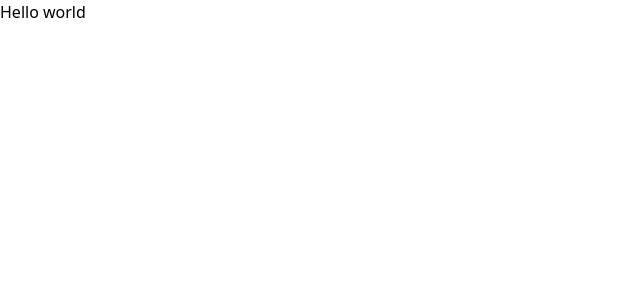
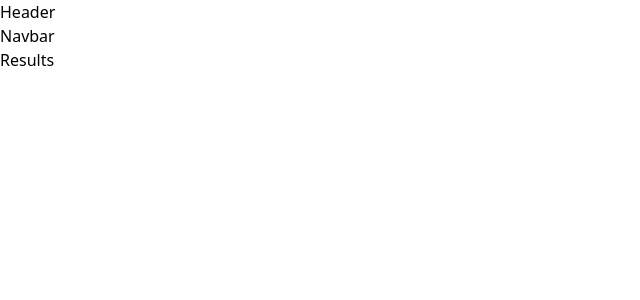
Before and after one commit to dong-geon-Lee/movie-app-v1, a Next.js app: page / in a window 1280 px wide. Shown: the top 300 px of the page, without its empty margins (0-640 px from the left). Built offline with nearby package versions, Linux system fonts and the light colour scheme.

Commit message:
create components and finish the template

```diff
--- /dev/null
+++ b/components/Header.js
@@ -0,0 +1,7 @@
+export default function Header() {
+  return (
+    <div>
+      <h1>Header</h1>
+    </div>
+  );
+}
--- /dev/null
+++ b/components/Navbar.js
@@ -0,0 +1,9 @@
+import React from "react";
+
+export default function Navbar() {
+  return (
+    <div>
+      <h1>Navbar</h1>
+    </div>
+  );
+}
--- /dev/null
+++ b/components/Results.js
@@ -0,0 +1,9 @@
+import React from "react";
+
+export default function Results() {
+  return (
+    <div>
+      <h1>Results</h1>
+    </div>
+  );
+}
--- a/pages/index.js
+++ b/pages/index.js
@@ -1,5 +1,7 @@
 import Head from "next/head";
-import Image from "next/image";
+import Header from "../components/Header";
+import Navbar from "../components/Navbar";
+import Results from "../components/Results";
 
 export default function Home() {
   return (
@@ -10,7 +12,14 @@ export default function Home() {
         <link rel="icon" href="/favicon.ico" />
       </Head>
 
-      <h1>Hello world</h1>
+      {/* Header */}
+      <Header />
+
+      {/* Navbar */}
+      <Navbar />
+
+      {/* Results */}
+      <Results />
     </div>
   );
 }
```
